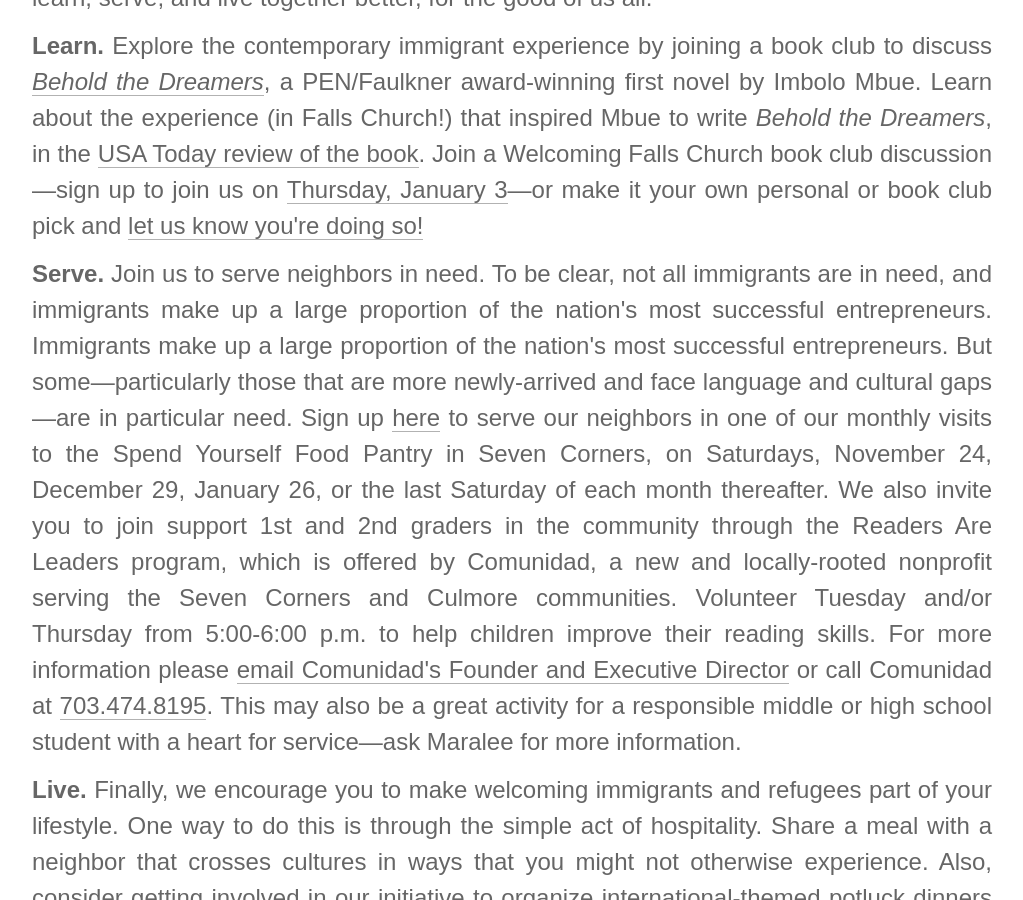
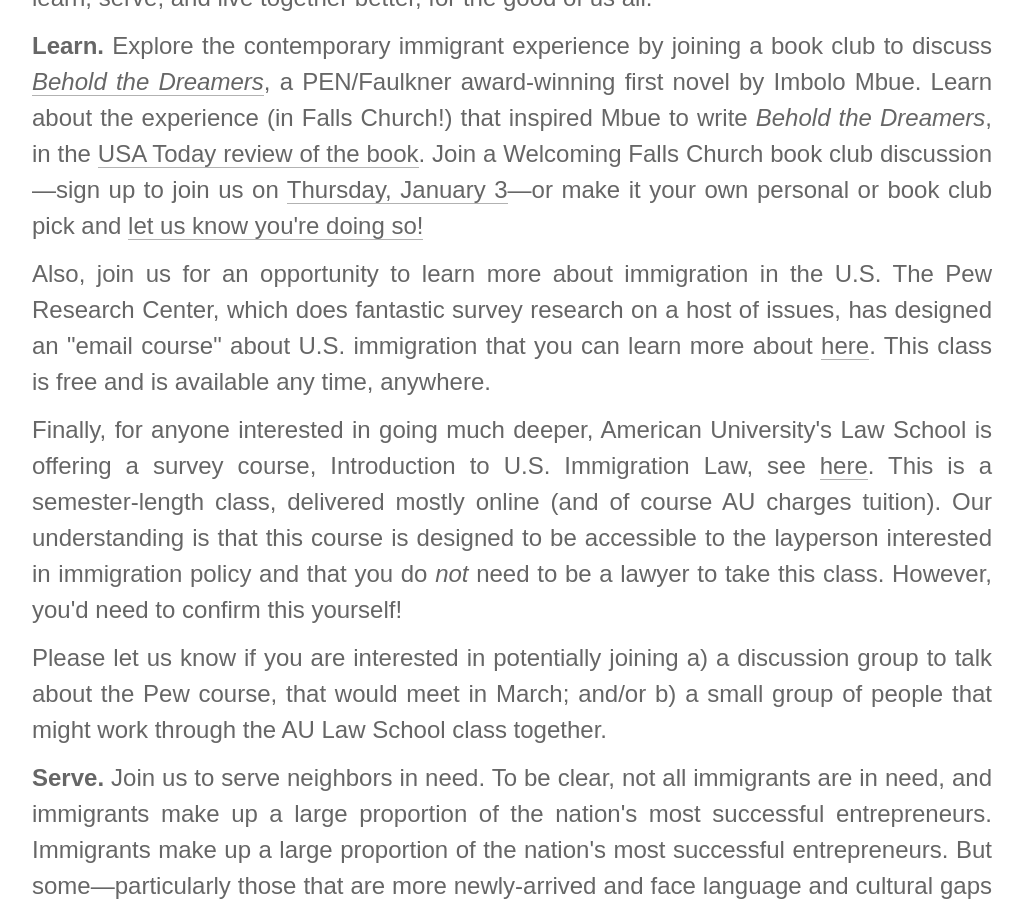
Before and after one commit to wfctest/wfctest, a Jekyll site: the page built from activities.html, in a window 1280 px wide and 900 px high, scrolled down 376 px. Shown: the whole window, without its empty margins (128-1151 px from the left). Built offline with Jekyll 4.4.1, drawn with Linux system fonts in a browser that asks for light colours; some web fonts are replaced.

Commit message:
Add to Learn section of activities

```diff
--- a/activities.html
+++ b/activities.html
@@ -5,6 +5,9 @@ layout: default
     <h1>Activities</h1>
     <p>What can we do to welcome immigrants and refugees to our community? Our agenda is to learn, serve, and live together better, for the good of us all.</p>
     <p><strong>Learn.</strong> Explore the contemporary immigrant experience by joining a book club to discuss <a href="https://www.amazon.com/Behold-Dreamers-Oprahs-Book-Club/dp/0525509712/ref=sr_1_1?ie=UTF8&amp;qid=1539031722&amp;sr=8-1&amp;keywords=behold+the+dreamers"><em>Behold the Dreamers</em></a>, a PEN/Faulkner award-winning first novel by Imbolo Mbue. Learn about the experience (in Falls Church!) that inspired Mbue to write <em>Behold the Dreamers</em>, in the <a href="https://www.usatoday.com/story/life/books/2017/06/26/oprah-picks-debut-novel-behold-the-dreamers-for-book-club/103197042/">USA Today review of the book</a>. Join a Welcoming Falls Church book club discussion—sign up to join us on <a href="https://www.signupgenius.com/go/70a0f4cabae22a2fd0-book1">Thursday, January 3</a>—or make it your own personal or book club pick and <a href="mailto:welcomingfallschurch@gmail.com">let us know</span> you're doing so!</a></p>
+    <p>Also, join us for an opportunity to learn more about immigration in the U.S. The Pew Research Center, which does fantastic survey research on a host of issues, has designed an "email course" about U.S. immigration that you can learn more about <a href="http://www.pewresearch.org/fact-tank/2018/10/16/want-to-understand-u-s-immigration-weve-got-an-email-course-for-you/">here</a>. This class is free and is available any time, anywhere.</p>
+    <p>Finally, for anyone interested in going much deeper, American University's Law School is offering a survey course, Introduction to U.S. Immigration Law, see <a href="http://www.pewresearch.org/fact-tank/2018/10/16/want-to-understand-u-s-immigration-weve-got-an-email-course-for-you/">here</a>. This is a semester-length class, delivered mostly online (and of course AU charges tuition). Our understanding is that this course is designed to be accessible to the layperson interested in immigration policy and that you do <em>not</em> need to be a lawyer to take this class. However, you'd need to confirm this yourself!</p>
+    <p>Please let us know if you are interested in potentially joining a) a discussion group to talk about the Pew course, that would meet in March; and/or b) a small group of people that might work through the AU Law School class together.</p>
     <p><strong>Serve.</strong> Join us to serve neighbors in need. To be clear, not all immigrants are in need, and immigrants make up a large proportion of the nation's most successful entrepreneurs. Immigrants make up a large proportion of the nation's most successful entrepreneurs. But some—particularly those that are more newly-arrived and face language and cultural gaps—are in particular need. Sign up <a href="https://www.signupgenius.com/go/70a0f4cabae22a2fd0-volunteer">here</a> to serve our neighbors in one of our monthly visits to the Spend Yourself Food Pantry in Seven Corners, on Saturdays, November 24, December 29, January 26, or the last Saturday of each month thereafter. We also invite you to join support 1st and 2nd graders in the community through the Readers Are Leaders program, which is offered by Comunidad, a new and locally-rooted nonprofit serving the Seven Corners and Culmore communities. Volunteer Tuesday and/or Thursday from 5:00-6:00 p.m. to help children improve their reading skills. For more information please <a href="mailto:maralee.gc@gmail.com">email Comunidad's Founder and Executive Director</a> or call Comunidad at <a href="tel:7034748195">703.474.8195</a>. This may also be a great activity for a responsible middle or high school student with a heart for service—ask Maralee for more information.</p>
     <p><strong>Live.</strong> Finally, we encourage you to make welcoming immigrants and refugees part of your lifestyle. One way to do this is through the simple act of hospitality. Share a meal with a neighbor that crosses cultures in ways that you might not otherwise experience. Also, consider getting involved in our initiative to organize international-themed potluck dinners that bring together area families. <a href="mailto:welcomingfallschurch@gmail.com">Contact Program Coordinator Katie Adams</a> to learn more about "International Night in the Home," which extends the experience of the very successful International Nights in area schools to homes in the community. You can even follow up on this very locally, in your own neighborhood. Celebrate and enrich the cultural fabric of your own life, by sharing the gift of hospitality and a meal with international neighbors.</p>
     <p>We hope you join us in Welcoming Falls Church. Sign up for one or more activities, and if you have not already done so provide us your information in the form below, so that we can be in touch with you proactively about future activities. We look forward to engaging with area residents, civic and business leaders, our schools and many others, to build a community of neighbors.</p>
```
